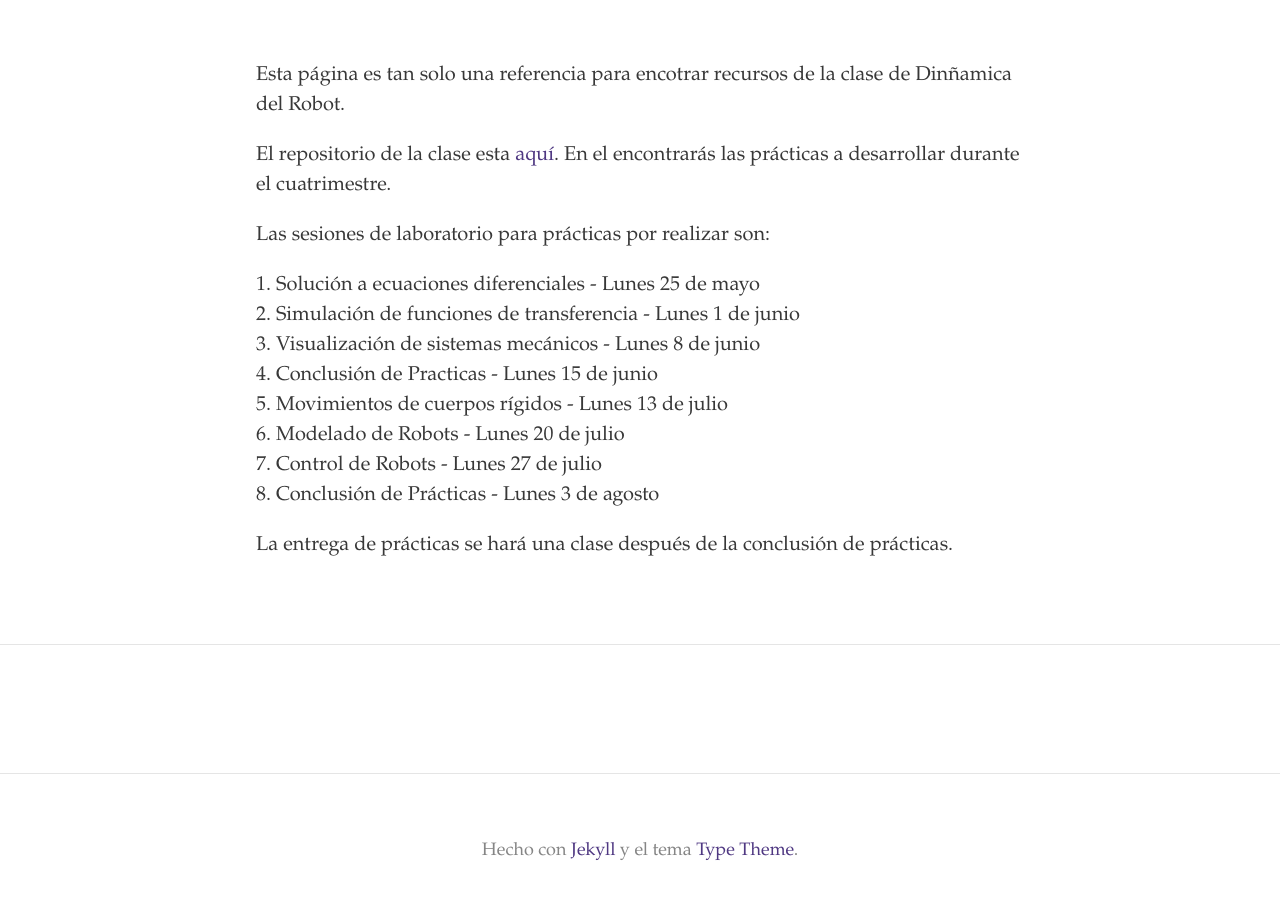
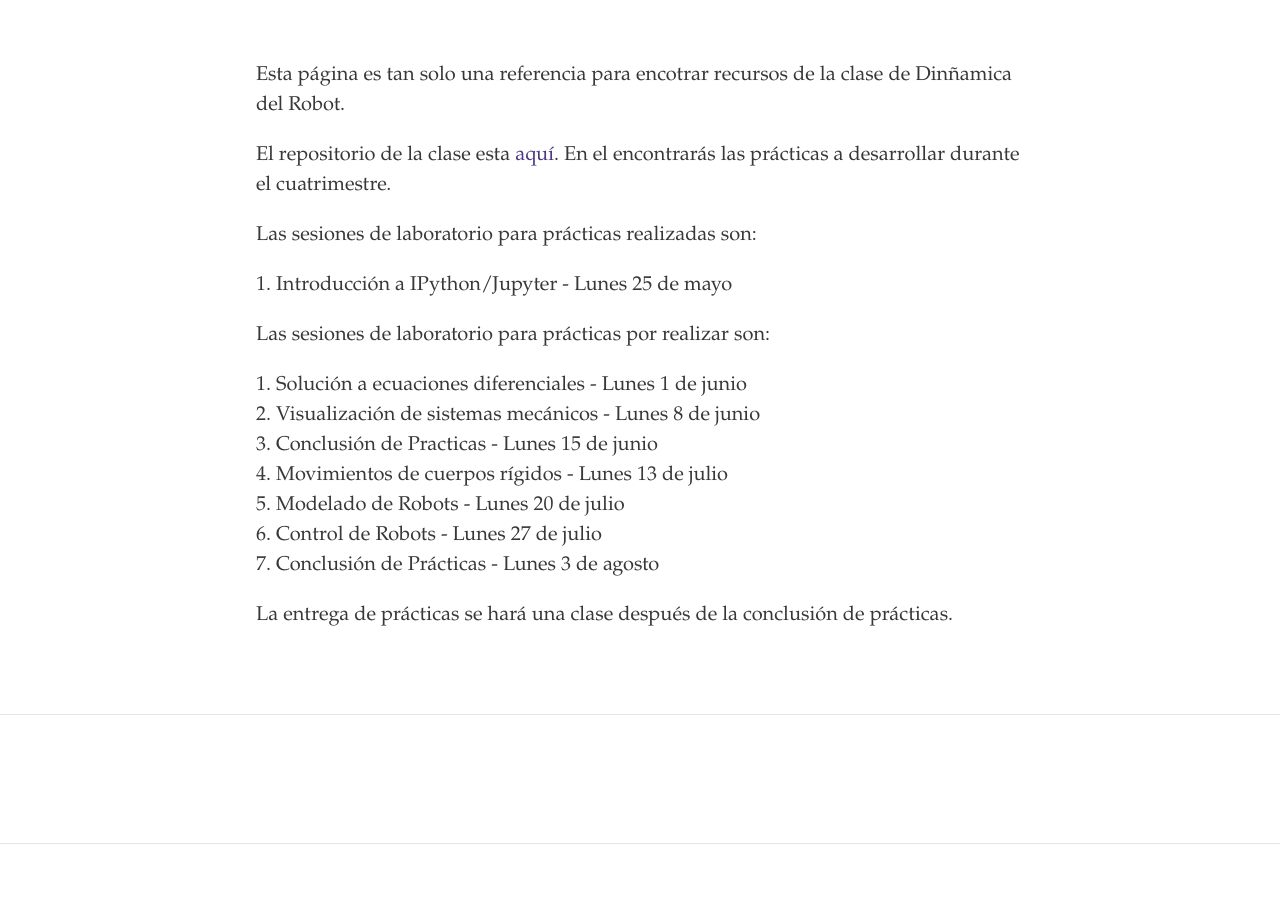
Before and after one commit to cad3na/robblack007.github.io, a Jekyll site: the page built from _posts/2015-05-24-dinamica-robot.md, in a window 1280 px wide, cut to the strip 416-1326 px from the top of the page. Shown: the top 899 px of the strip. Built offline with Jekyll 4.4.1, drawn with Linux system fonts in a browser that asks for light colours; nearby versions of some CDN libraries; comment, search, counter and statistics services are not loaded.

Commit message:
Se modifica nombre de practica y se reporte como realizada primer practica

```diff
--- a/_posts/2015-05-24-dinamica-robot.md
+++ b/_posts/2015-05-24-dinamica-robot.md
@@ -11,10 +11,13 @@ Esta página es tan solo una referencia para encotrar recursos de la clase de Di
 
 El repositorio de la clase esta [aquí](https://github.com/robblack007/clase-dinamica-robot). En el encontrarás las prácticas a desarrollar durante el cuatrimestre.
 
+Las sesiones de laboratorio para prácticas realizadas son:
+
+1. Introducción a IPython/Jupyter - Lunes 25 de mayo
+
 Las sesiones de laboratorio para prácticas por realizar son:
 
-1. Solución a ecuaciones diferenciales - Lunes 25 de mayo
-2. Simulación de funciones de transferencia - Lunes 1 de junio
+2. Solución a ecuaciones diferenciales - Lunes 1 de junio
 3. Visualización de sistemas mecánicos - Lunes 8 de junio
 4. Conclusión de Practicas - Lunes 15 de junio
 5. Movimientos de cuerpos rígidos - Lunes 13 de julio
```
